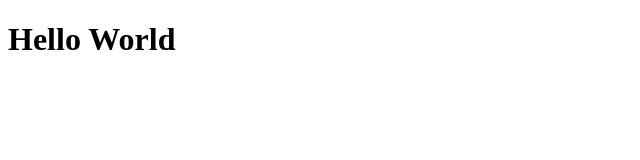
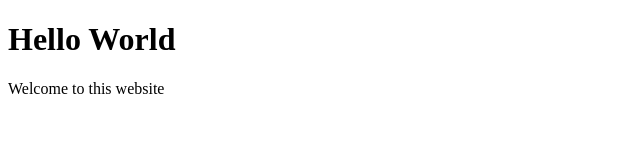
Before and after one commit to QasimDevelop/demoGit, a plain HTML site: page index.html in a window 1280 px wide. Shown: the whole page, without its empty margins (0-640 px from the left). Drawn offline with Linux system fonts and the light colour scheme.

Commit message:
Added Paragraph

```diff
--- a/index.html
+++ b/index.html
@@ -7,5 +7,6 @@
 </head>
 <body>
     <h1>Hello World</h1>
+    <p>Welcome to this website</p>
 </body>
 </html>
```
